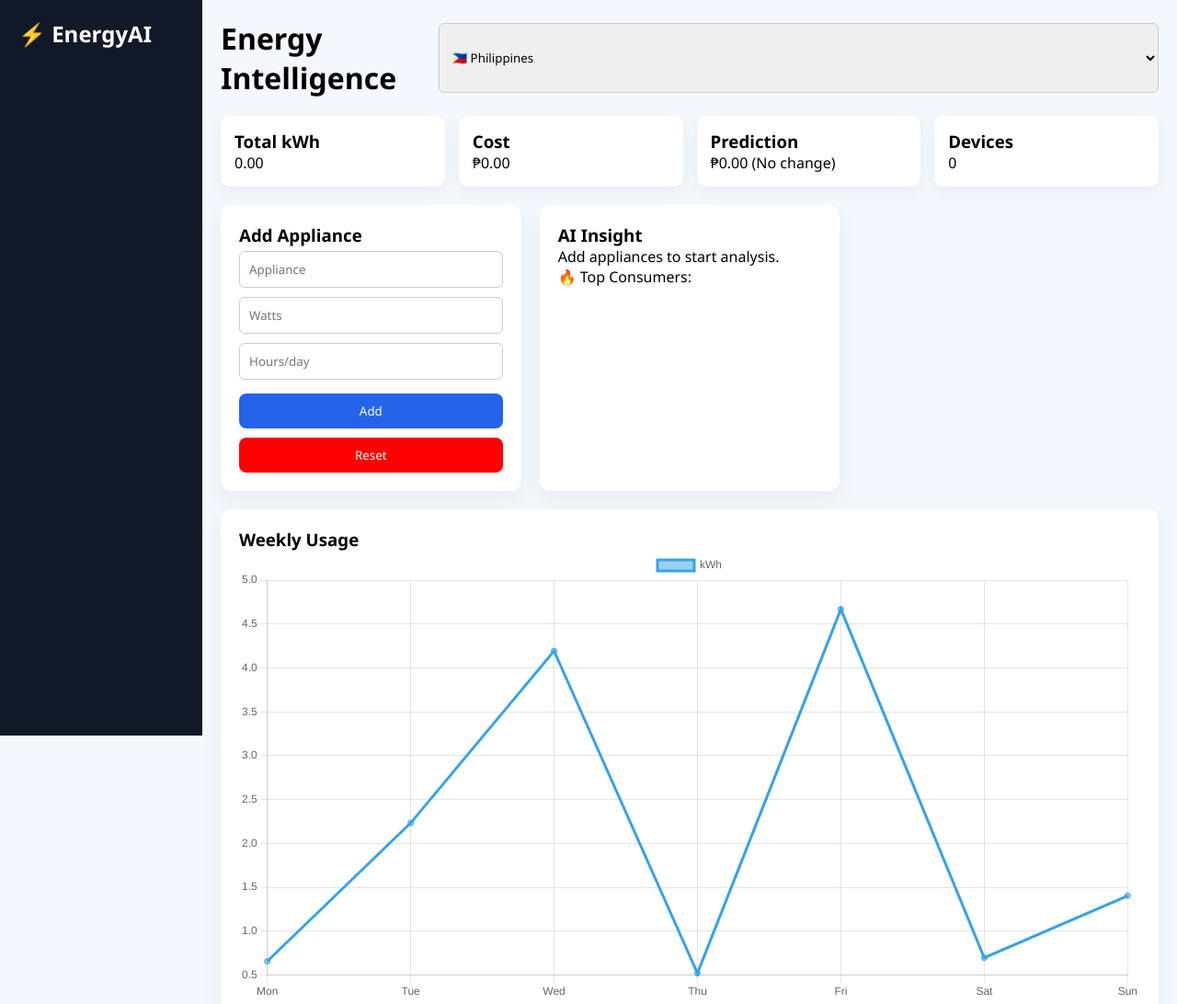
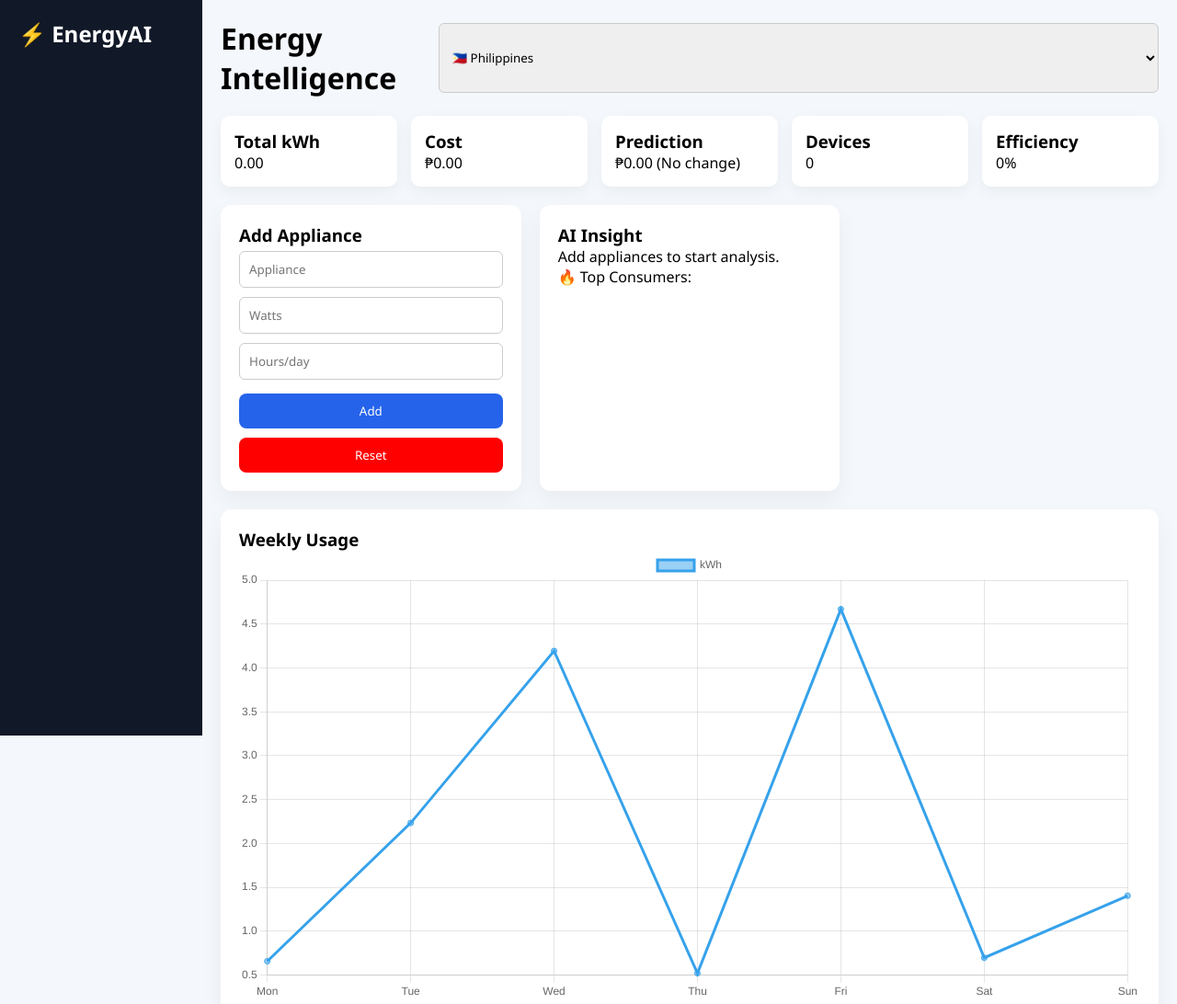
Before and after one commit to scheinremdy/energy-consumption, a plain HTML site: page index.html in a window 1280 px wide. Shown: the top 1092 px of the page at 92% size. Drawn offline with nearby package versions, Linux system fonts and the light colour scheme.

Commit message:
Update index.html

```diff
--- a/index.html
+++ b/index.html
@@ -29,9 +29,10 @@
 
 <div class="stats">
   <div class="stat"><h3>Total kWh</h3><p id="kwh">0</p></div>
-  <div class="stat"><h3>Cost</h3><p id="cost">0</p></div>
+  <div class="stat"><h3>Cost</h3><p id="cost">0</p><p id="costChange"></p></div>
   <div class="stat"><h3>Prediction</h3><p id="prediction">0</p></div>
   <div class="stat"><h3>Devices</h3><p id="devices">0</p></div>
+  <div class="stat"><h3>Efficiency</h3><p id="efficiency">0%</p></div>
 </div>
 
 <div class="grid">
```
